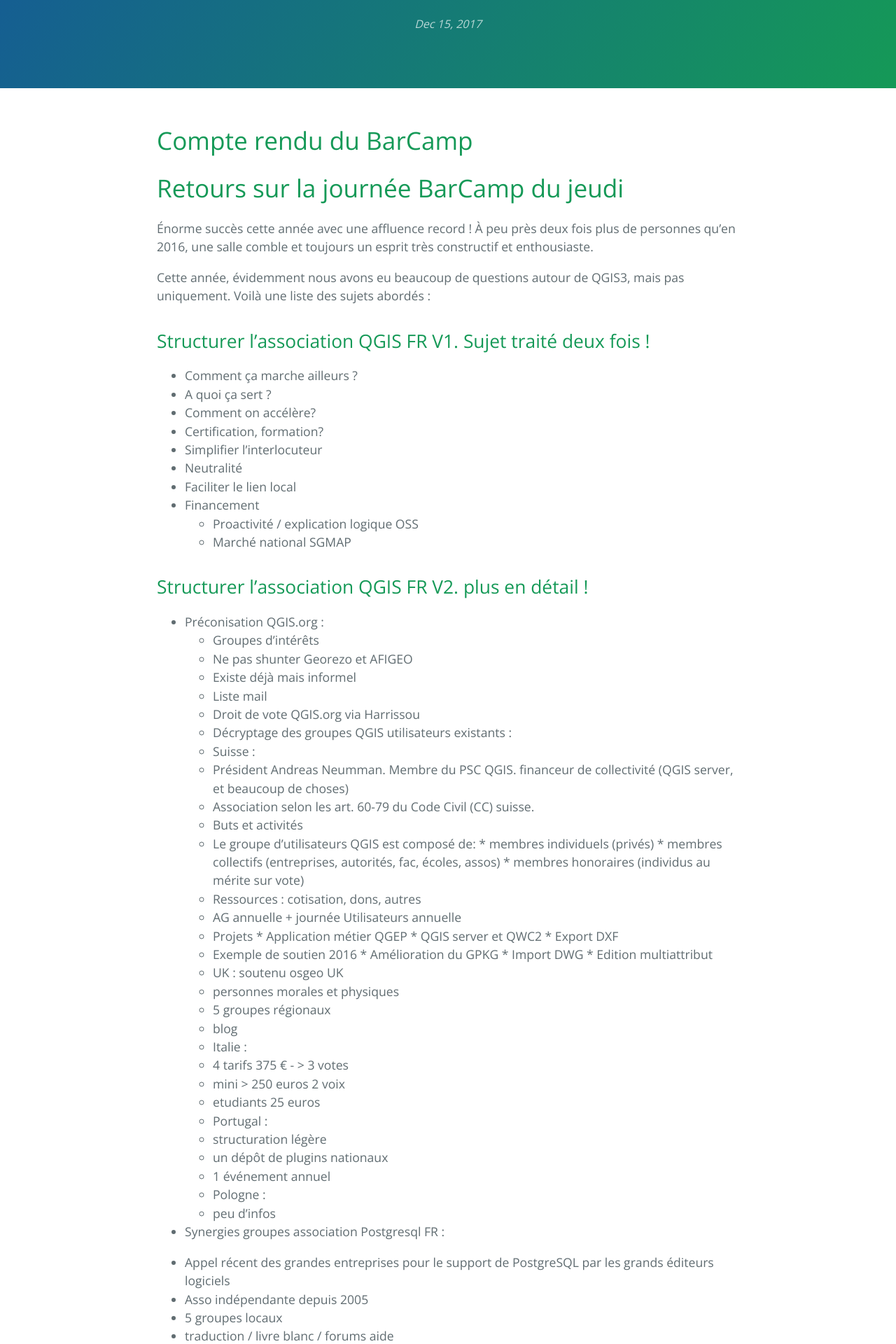
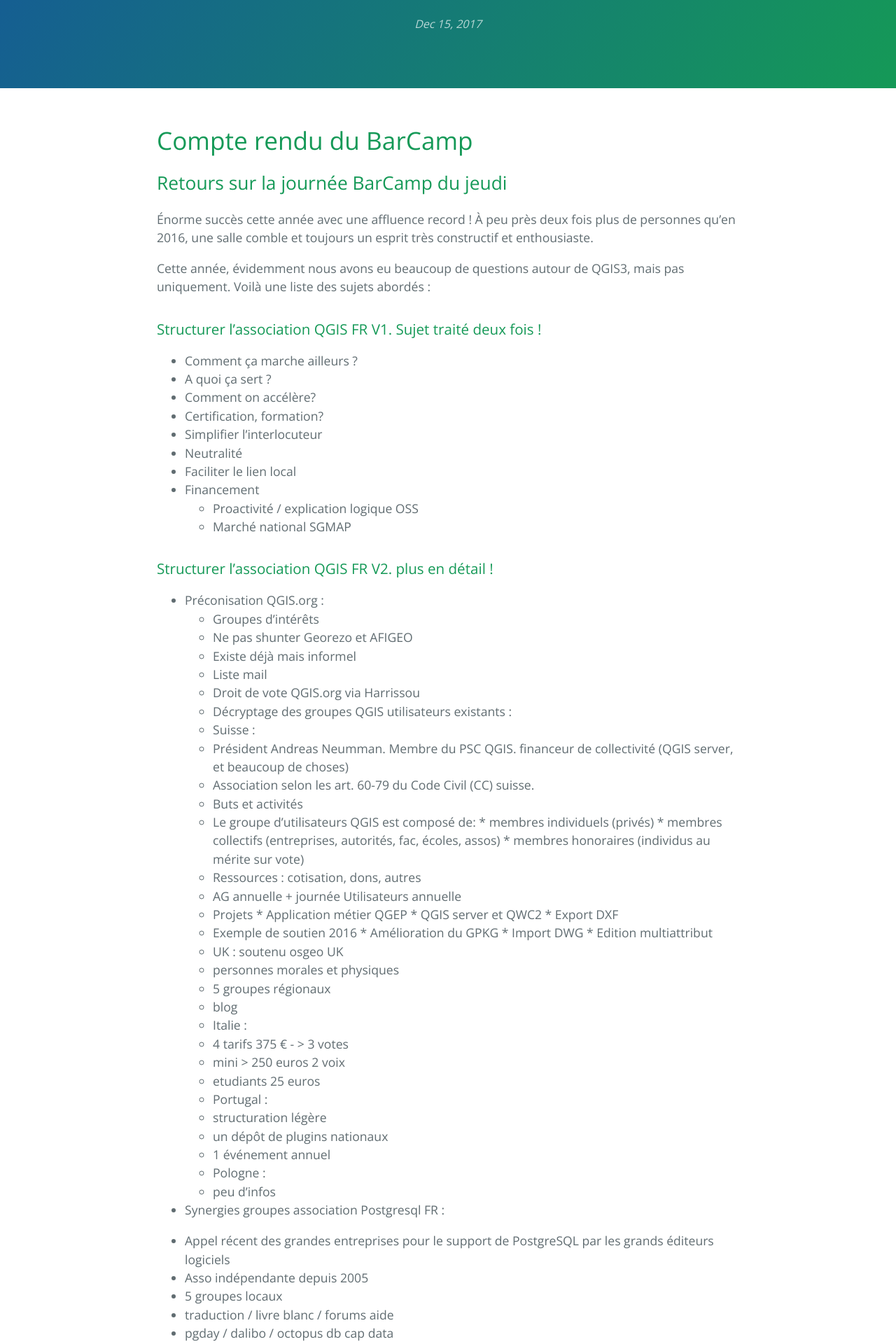
Before and after one commit to OSGeo-fr/QGIS-conf-fr-website, a Jekyll site: the page built from _posts/2017-12-15-barcamp.md, in a window 1280 px wide. Shown: the part 349-2269 px from the top of the page at 70% size. Built offline with Jekyll 4.4.1, drawn with Linux system fonts in a browser that asks for light colours.

```diff
--- a/_posts/2017-12-15-barcamp.md
+++ b/_posts/2017-12-15-barcamp.md
@@ -3,14 +3,14 @@ layout: post
 title: Compte rendu du BarCamp
 tagline: Nous remercions nos généreux sponsors !
 ---
-# Retours sur la journée BarCamp du jeudi
+## Retours sur la journée BarCamp du jeudi
 
 Énorme succès cette année avec une affluence record !
 À peu près deux fois plus de personnes qu'en 2016, une salle comble et toujours un esprit très constructif et enthousiaste.
 
 Cette année, évidemment nous avons eu beaucoup de questions autour de QGIS3, mais pas uniquement. Voilà une liste des sujets abordés :
 
-##  Structurer l'association QGIS FR V1. Sujet traité deux fois !
+###  Structurer l'association QGIS FR V1. Sujet traité deux fois !
 
 * Comment ça marche ailleurs ?
 * A quoi ça sert ?
@@ -23,7 +23,7 @@ Cette année, évidemment nous avons eu beaucoup de questions autour de QGIS3, m
   * Proactivité / explication logique OSS
   * Marché national SGMAP
 
-##  Structurer l'association QGIS FR V2. plus en détail !
+###  Structurer l'association QGIS FR V2. plus en détail !
 
 * Préconisation QGIS.org :
   * Groupes d'intérêts
@@ -92,13 +92,13 @@ Cette année, évidemment nous avons eu beaucoup de questions autour de QGIS3, m
   * Collectivités
   * Utilisateurs
 
-## GitHub, les workflow Git, c'est quoi?
+### GitHub, les workflow Git, c'est quoi?
 
 * Dépot QGIS
 * Les bonnes pratiques
 * Comment contribuer ?
 
-## QGIS et python
+### QGIS et python
 
 * Le Cookbook pyQgis
 * API QGIS C++
@@ -111,11 +111,11 @@ Cette année, évidemment nous avons eu beaucoup de questions autour de QGIS3, m
 * C++ vs python
 * macros d'ouverture de projet
 
-## QGIS server retour d'expérience
+### QGIS server retour d'expérience
 
 * perfs, installation etc..
 
-## GPKG + spatiaLITE
+### GPKG + spatiaLITE
 
 * [Shapefile must die](http://switchfromshapefile.org/)] !
 * standard OGC / conteneur base de données
@@ -123,47 +123,47 @@ Cette année, évidemment nous avons eu beaucoup de questions autour de QGIS3, m
 * stocker le projet et données . extensions existantes
 * vers un format d'[échange de projets](https://eos.geocat.net/gitlab/joana.simoes/foss4g_gpkg/raw/master/foss4g_gpkg.pdf) ?
 
-## partage de styles avancés
+### partage de styles avancés
 
 * Ressource sharing plugin
 
-## les relations dans QGIS + SGDBS
+### les relations dans QGIS + SGDBS
 
 * Vaste sujet de discussion autour des bases relationnelles et des relations QGIS3
 * Relations = utilisation pour les formulaires
 * QGIS3 : auto discover Relations, pas encore de relation au sens ArcGIS avec propagation de sélections (est-ce vraiment utiles?)
 
-## Traitement et GRASS / OTB etc...
+### Traitement et GRASS / OTB etc...
 
 * exemple de traitement OSM
 
-## Mobilité
+### Mobilité
 
 * Qfield
 * OpenDataKit (ODK)
 * QtQuick
 
-## QGIS server
+### QGIS server
 
 * factcgi >> nginx / superviseur day
 
-## Dockeriser ses applications
+### Dockeriser ses applications
 
 * Julien Ancelin à la pédagogie ! Tout est en ligne pour qui sait chercher :)
 
-## Processing
+### Processing
 
 * Découverte
 * Refonte QGIS 3
 
-## OSGEO4W
+### OSGEO4W
 
 * packages ministère
 * personnalisation, configuration déploiement
 * Gestion de profils etc..
 * installation en masse
 
-## Barcamp REX
+### Barcamp REX
 
 * Ou comment faire mieux la prochaine fois?
 * écran / projecteur pour chaque groupe
@@ -175,7 +175,7 @@ Cette année, évidemment nous avons eu beaucoup de questions autour de QGIS3, m
 * Moibiliser plus d'animateurs potentiels?
 * Faire intervenir les étudiants agro pour le public en découverte?
 
-## sujets orphelins, on a pas eu assez d'animateurs !
+### sujets orphelins, on a pas eu assez d'animateurs !
 
 * Qu'est-ce qui vous manque dans QGIS?
 * QGIS et Agriculture
```
